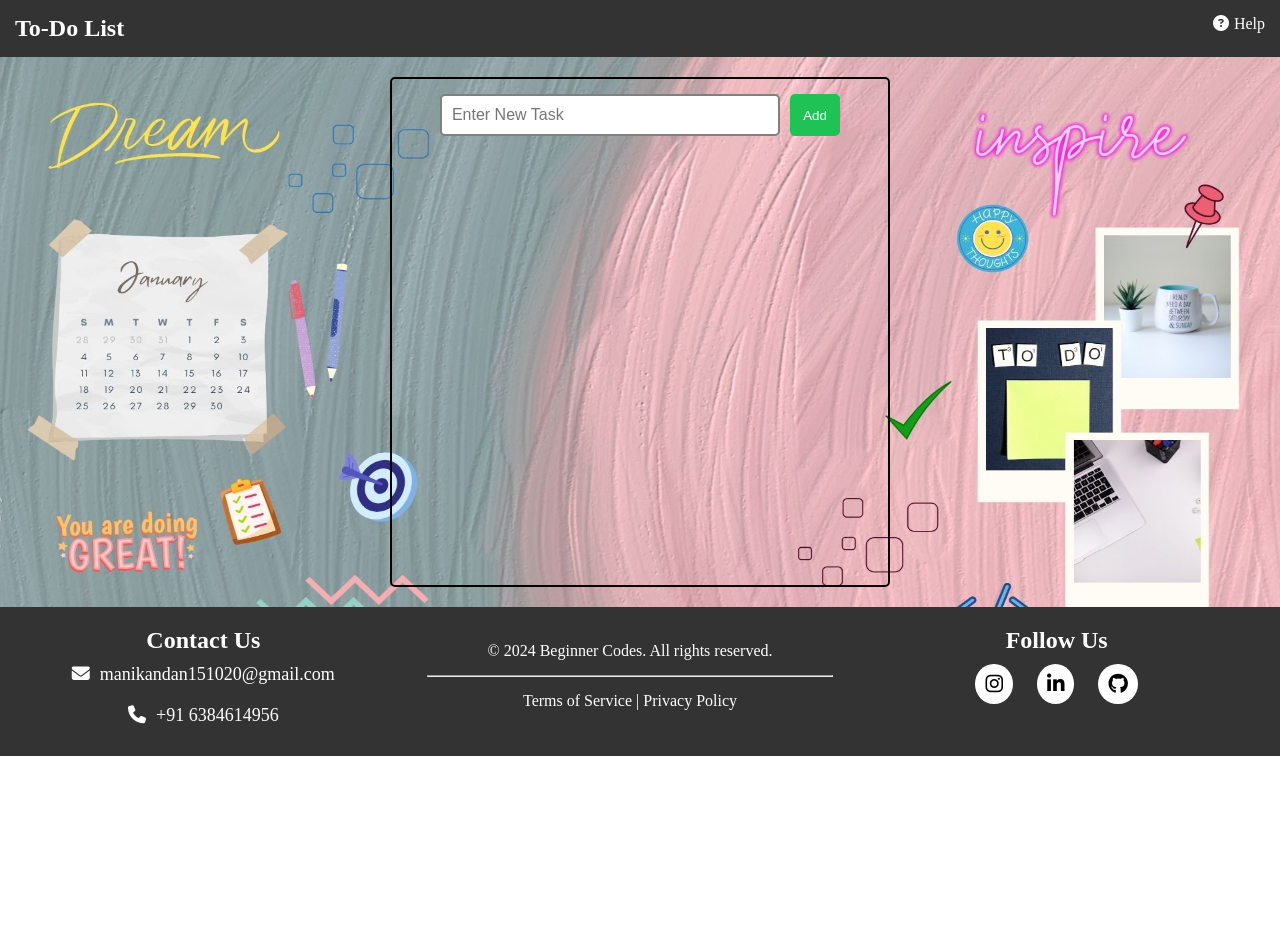
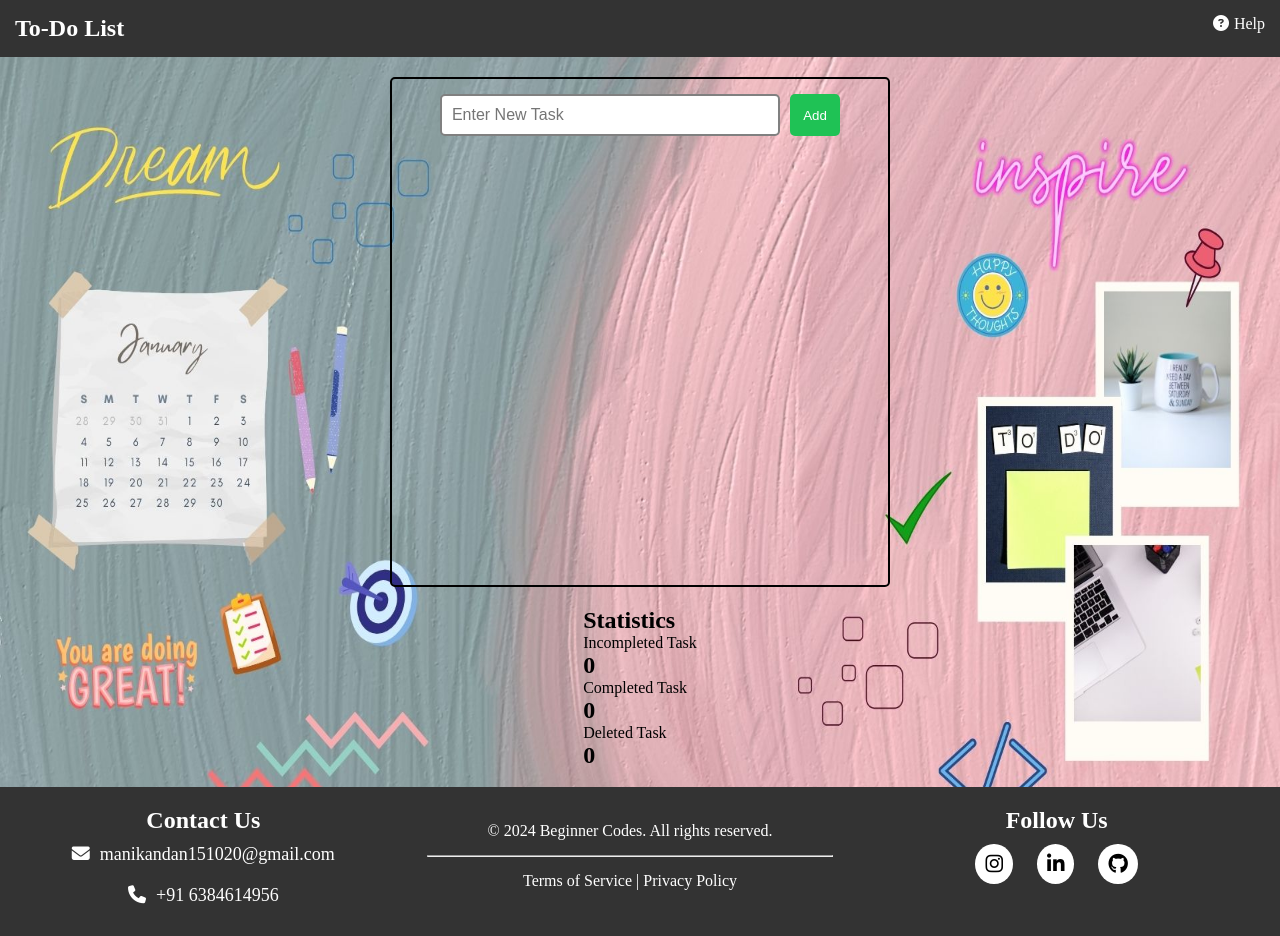
Before and after one commit to Manikandan-FE-Developer/To-Do_List, a plain HTML site: page index.html in a window 1280 px wide. Before the commit the page ends 800 px from the top, so only its background shows below. Drawn offline with Linux system fonts and the light colour scheme.

Commit message:
Update index.html

```diff
--- a/index.html
+++ b/index.html
@@ -9,10 +9,11 @@
     <link rel="stylesheet" href="https://cdnjs.cloudflare.com/ajax/libs/font-awesome/6.5.1/css/all.min.css">
 </head>
 <body>
+<!----------------------------------------------------------Nav bar-------------------------------------------------------------------------------------------->
     <nav class="navbar">
         <h1>To-Do List</h1>
         <div id="helpIcon"><i class="fa-solid fa-circle-question"></i>Help</div>
-        <div id="helpCard">
+            <div id="helpCard">
             <div class="content">
                 <p><i class="fa-solid fa-check"></i>Single click to complete the task</p>
                 <p><i class="fa-solid fa-rotate-left"></i>Click on a completed task to undo the task</p>
@@ -22,6 +23,7 @@
         </div>
     </nav>
     <div id="blurBackground"></div>
+<!----------------------------------------------------------Container------------------------------------------------------------------------------------------>
 	<div id="container">
 		<div class="inputContainer">
 			<input type="text" id="inputBox" placeholder="Enter New Task">
@@ -30,6 +32,25 @@
         <div id="alertMessage"></div>
 		<div id="taskContainer"></div>
 	</div>
+
+    <section class="statistics">
+        <h1>Statistics</h1>
+        <div class="taskStatus">
+            <div class="incompletedTask">
+                <p>Incompleted Task</p>
+                <h1 id="iTask">0</h1>
+            </div>
+            <div class="completedTask">
+                <p>Completed Task</p>
+                <h1 id="cTask">0</h1>
+            </div>
+            <div class="deletedTask">
+                <p>Deleted Task</p>
+                <h1 id="dTask">0</h1>
+            </div>
+        </div>
+    </section><br>
+<!----------------------------------------------------------Footer--------------------------------------------------------------------------------------------->
     <footer>
         <div class="column one">
             <h2>Contact Us</h2>
```
